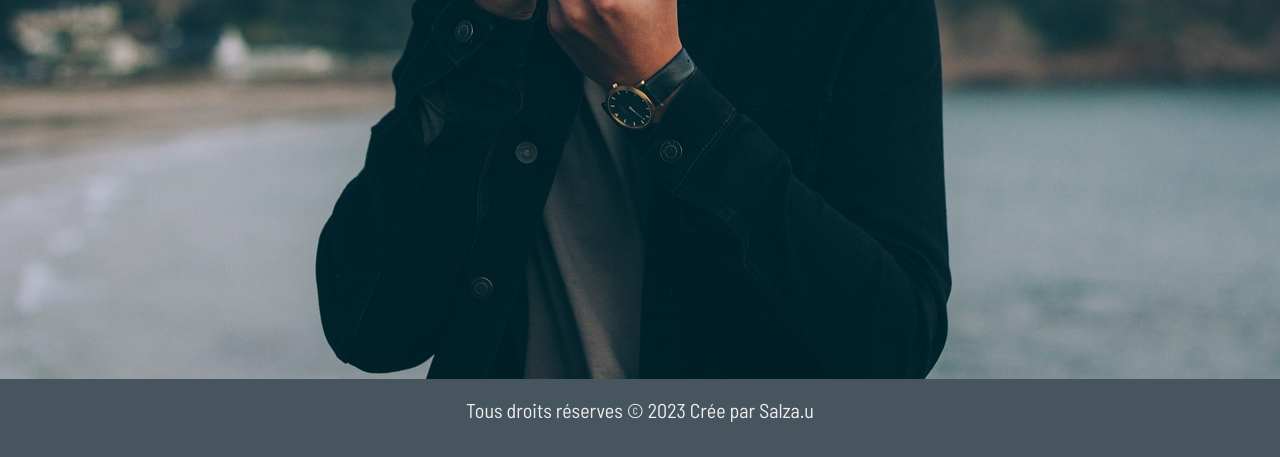
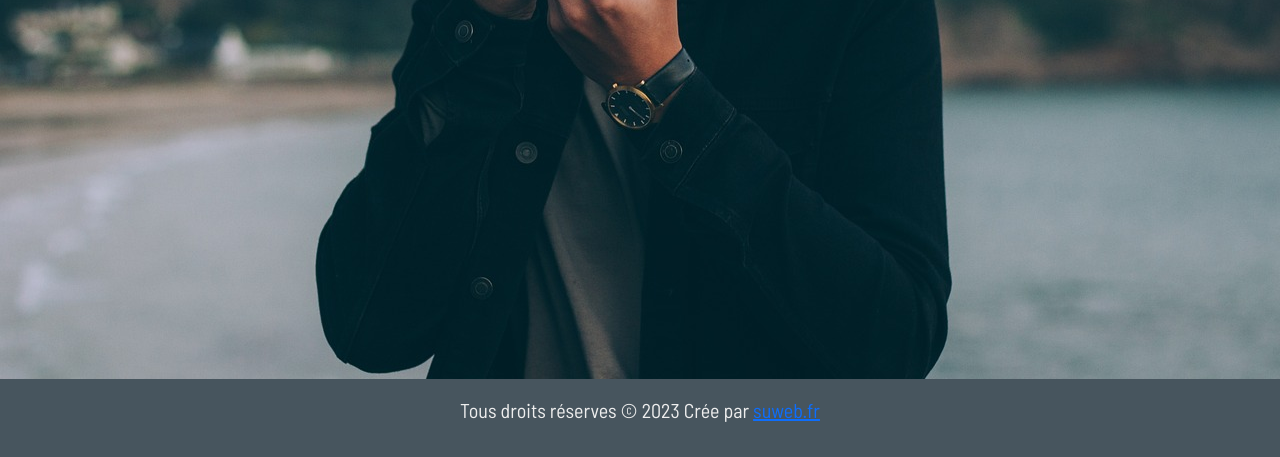
Before and after one commit to su-dev75/Charles-Cantin-Photographe, a plain HTML site: page index.html in a window 1280 px wide. Shown: the part 421-878 px from the top of the page. Drawn offline with nearby package versions, Linux system fonts and the light colour scheme.

Commit message:
Update index.html

```diff
--- a/index.html
+++ b/index.html
@@ -59,7 +59,7 @@
    <!--Footer-->
    <footer>
         <div class="py-3 text-center">
-            <p>Tous droits réserves © 2023 Crée par Salza.u</p>
+            <p>Tous droits réserves © 2023 Crée par <a href="https://suweb.fr">suweb.fr</a></p>
         </div>
    </footer>
 
```
